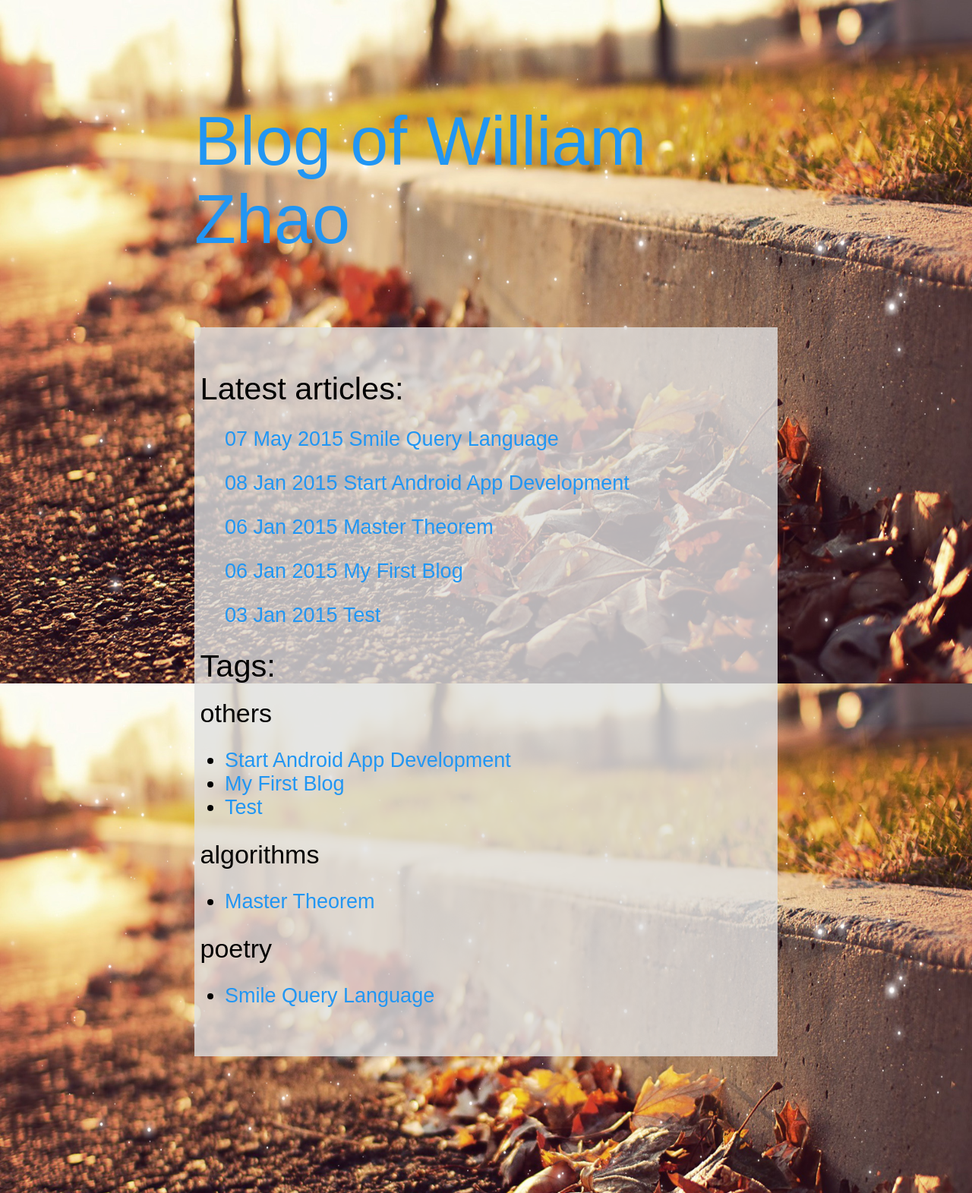
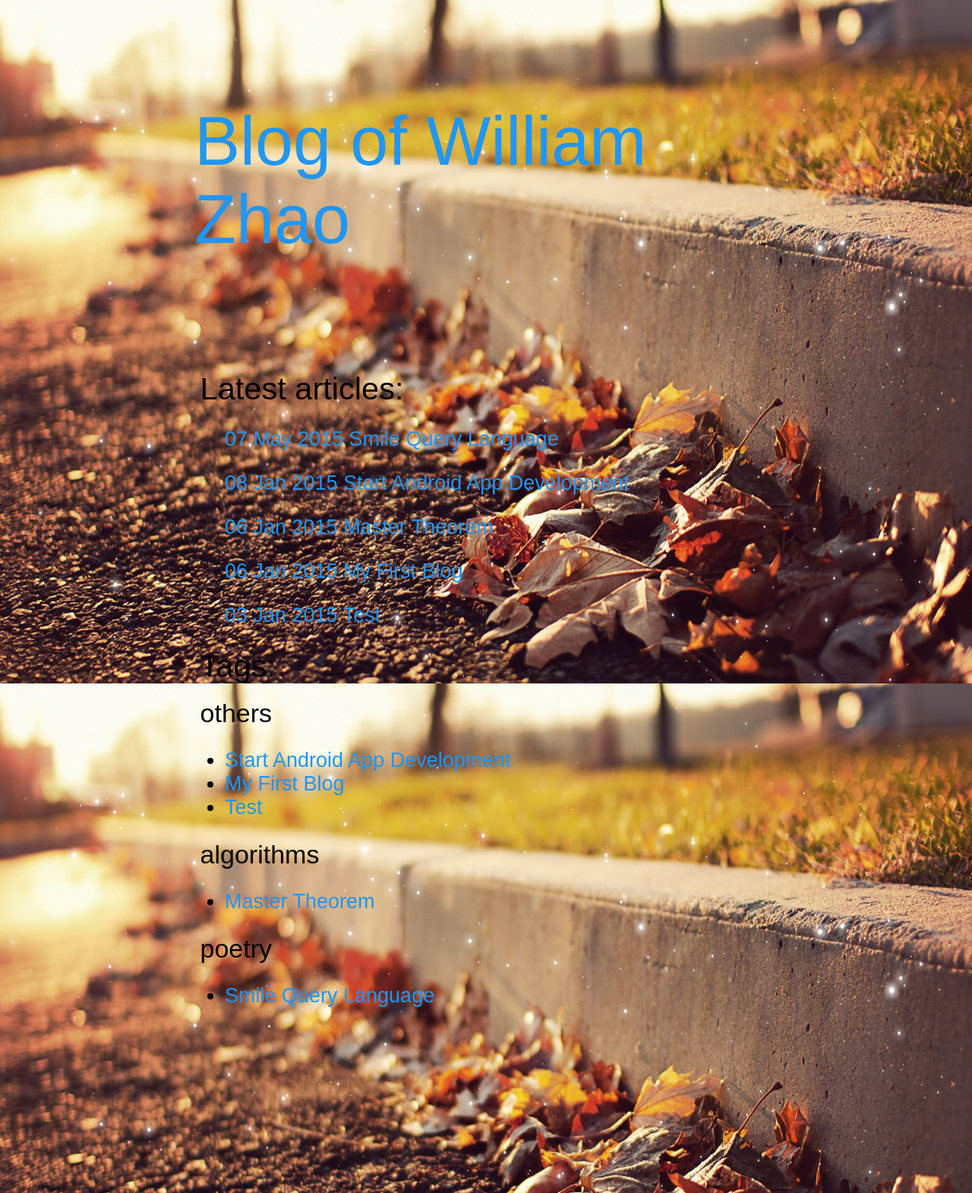
Before and after one commit to wenyuzhao/wenyuzhao.github.io, a Jekyll site: the page built from blog.html, in a window 1280 px wide. Shown: the whole page at 76% size. Built offline with Jekyll 4.4.1, drawn with Linux system fonts in a browser that asks for light colours; Markdown is read by kramdown in place of the engine named in the settings.

Commit message:
Update blog.html

```diff
--- a/_layouts/blog.html
+++ b/_layouts/blog.html
@@ -24,13 +24,13 @@
 	<body>
 
 
-		<div id="navigator">
+		<!--<div id="navigator">
 			<div id="arrow"></div>
 			<a href="{{ site.baseurl }}/index.html"><p>Website homepage</p></a>
 			<a href="{{ site.baseurl }}/blog.html"><p>Blog homepage</p></a>
 			<p>Contact to the auther</p>
 			<a href="https://github.com/wenyuzhao"><p>GitHub</p></a>
-		</div>
+		</div>-->
 
 		<div id="title">{{ page.title }}</div>
 		<div id="date">
@@ -41,8 +41,6 @@
 
 		<div id="content">
 
-			<div class="bg"></div>
-
 			{{ content }}
 
 			{% if page.import contains "disqus" %}
```
